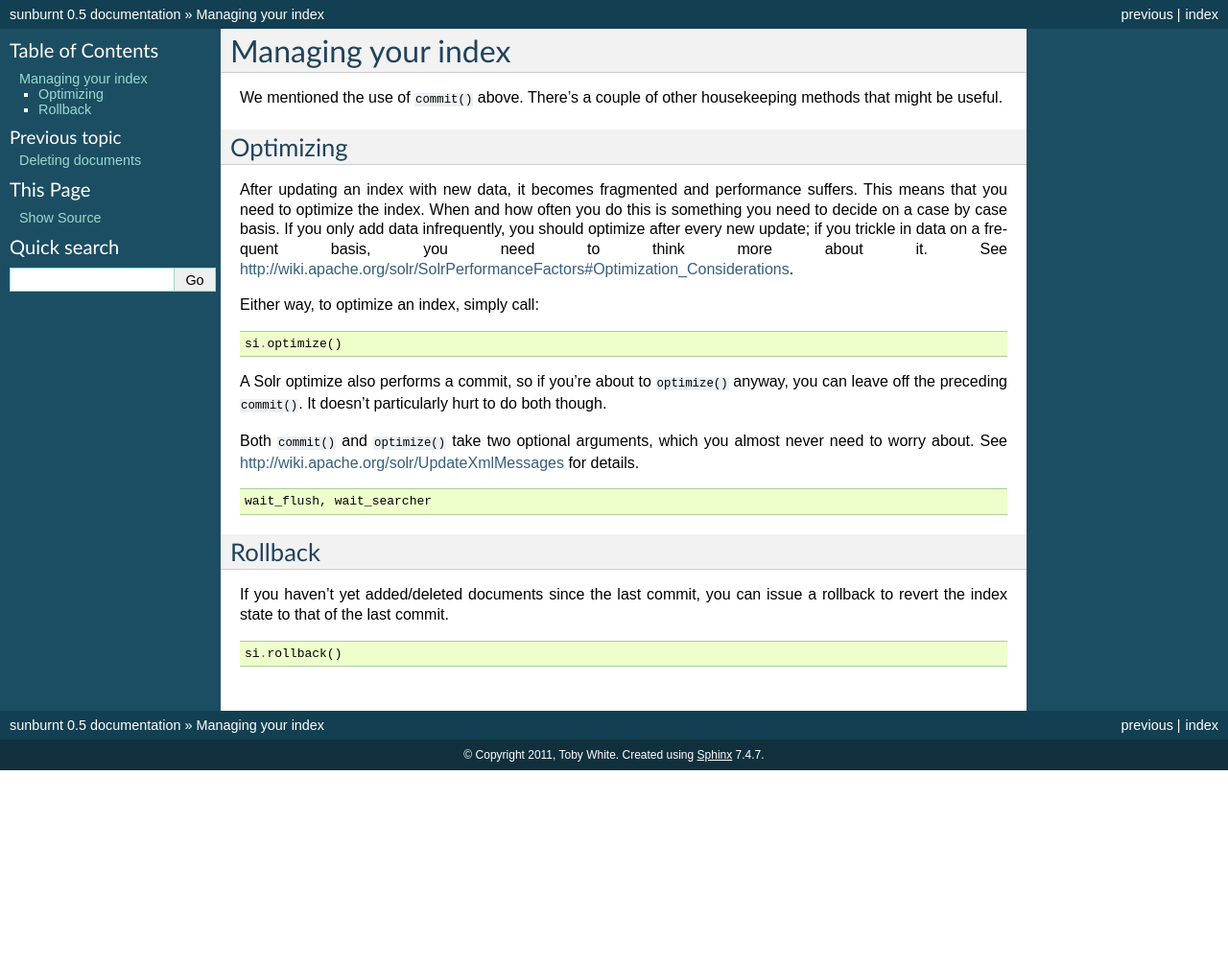
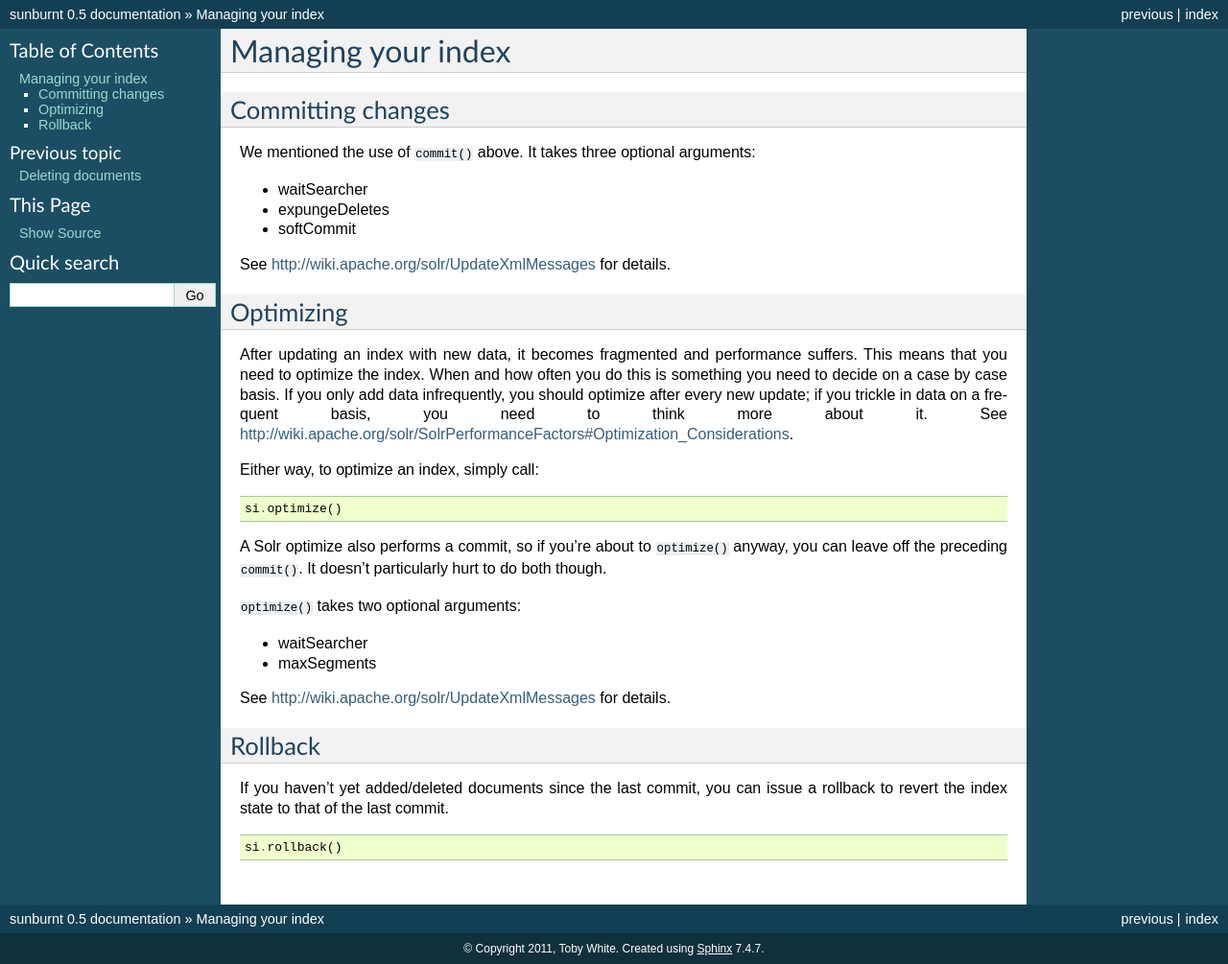
Before and after one commit to tow/sunburnt, a Sphinx documentation site: the page built from docs/indexmanagement.rst, in a window 1280 px wide. Shown: the whole page at 96% size. Built offline with Sphinx 7.4.7, drawn with Linux system fonts in a browser that asks for light colours; before the commit the page ends 900 px from its top, so only the background shows below that.

Commit message:
Clean up the handling of query args

```diff
--- a/docs/addingdocuments.rst
+++ b/docs/addingdocuments.rst
@@ -91,3 +91,8 @@ huge update POST. You can do this by doing:
  si.add(Book.objects.iterator(), chunk=1000)
 
 where ``chunk`` controls how many documents are put into each update chunk.
+
+.. note:: Optional arguments to add:
+
+ ``add()`` takes two additional optional arguments: ``commit``, ``commitWithin``, ``softCommit``.
+ See http://wiki.apache.org/solr/UpdateXmlMessages for details.
--- a/docs/indexmanagement.rst
+++ b/docs/indexmanagement.rst
@@ -3,8 +3,16 @@
 Managing your index
 ===================
 
-We mentioned the use of ``commit()`` above.
-There’s a couple of other housekeeping methods that might be useful.
+Committing changes
+------------------
+
+We mentioned the use of ``commit()`` above. It takes three optional arguments:
+
+* waitSearcher
+* expungeDeletes
+* softCommit
+
+See http://wiki.apache.org/solr/UpdateXmlMessages for details.
 
 Optimizing
 ----------
@@ -25,12 +33,12 @@ Either way, to optimize an index, simply call:
 A Solr optimize also performs a commit, so if you’re about to ``optimize()`` anyway,
 you can leave off the preceding ``commit()``. It doesn’t particularly hurt to do both though.
 
-Both ``commit()`` and ``optimize()`` take two optional arguments, which you
-almost never need to worry about. See http://wiki.apache.org/solr/UpdateXmlMessages for details.
+``optimize()`` takes two optional arguments:
 
-::
+* waitSearcher
+* maxSegments
 
- wait_flush, wait_searcher
+See http://wiki.apache.org/solr/UpdateXmlMessages for details.
 
 Rollback
 --------
```
Also changed, not shown: 1 other file.
